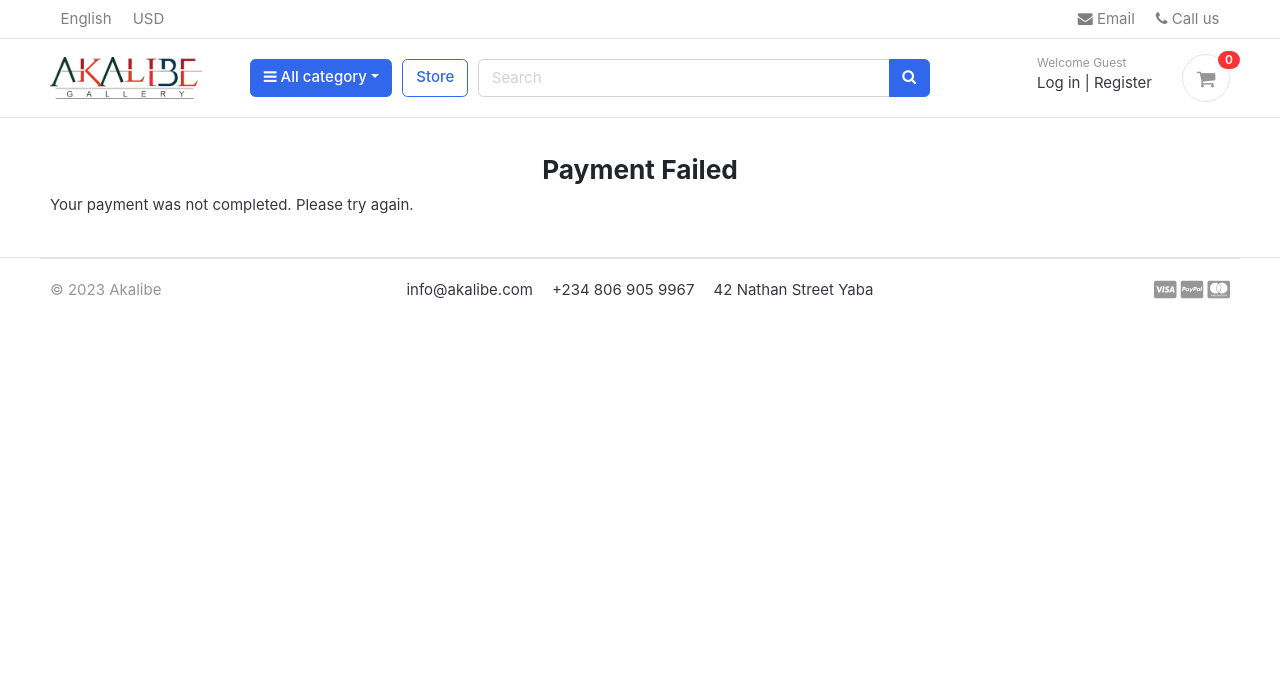
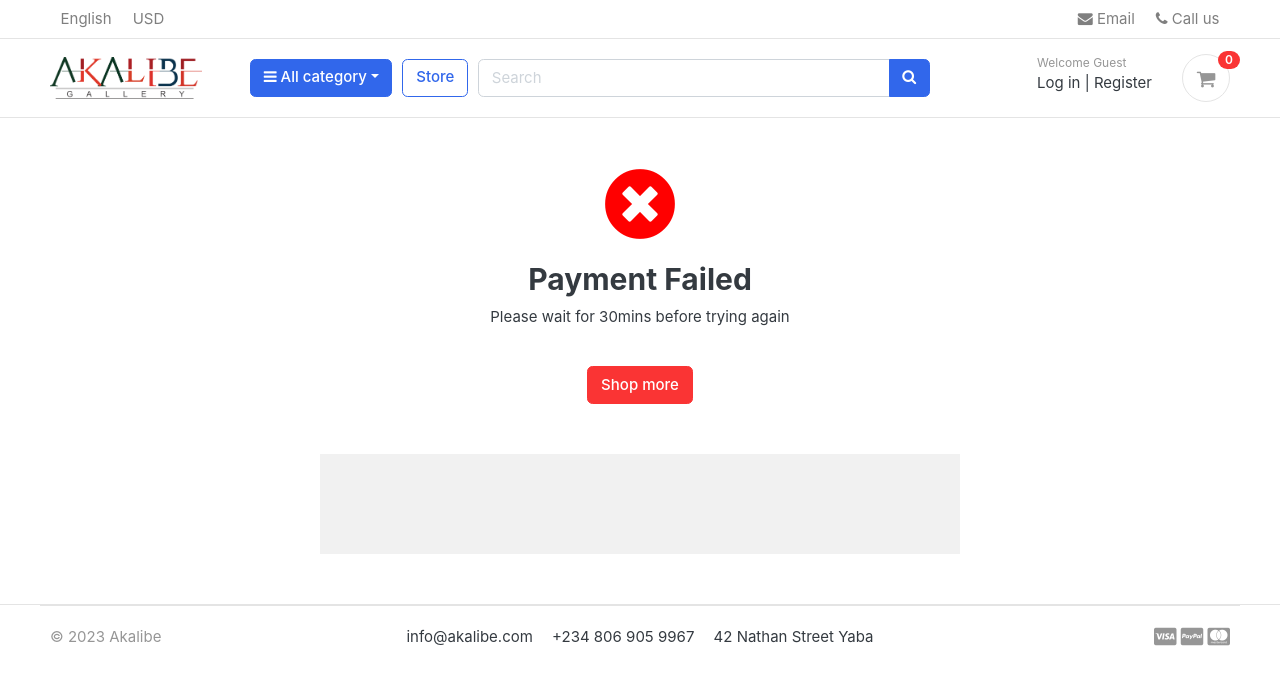
Before and after one commit to bensonibeabuchi/Akalibe, a Django app: page /orders/payment_failed/ in a window 1280 px wide. Shown: the top 685 px of the page. Run offline with Django 4.2, Linux system fonts and the light colour scheme; data that the repository does not hold is empty; some libraries are stand-ins or nearby versions; some web fonts are replaced.

Commit message:
added success/failed payment pages"

```diff
--- a/base/templates/base/payment_failed.html
+++ b/base/templates/base/payment_failed.html
@@ -1,13 +1,19 @@
 {% extends 'base/base.html' %} {% load static %} {% block content %}
-<section class="section-name padding-y-sm">
-  <div class="container">
-    <header class="section-heading">
-      <h3 class="section-title align-items-center justify-content-center d-flex">Payment Failed</h3>
-      <p>Your payment was not completed. Please try again.</p>
-    </header>
-    <div class="row">
+
+<div class="container mx-auto" style="margin-top: 50px;">
+    <div class="mx-auto d-flex">
+        <i class="fas fa-times-circle mx-auto" style="margin: 0 auto;font-size: 72px;margin-bottom: 20px;color: #ff0000;"></i>
     </div>
-  </div>
-</section>
+    <h2 class="text-center">Payment Failed</h2>
+    <p class="text-center">Please wait for 30mins before trying again</p>
+	<br>
+	<div class="text-center">
+		<a href="{% url 'store' %}" class="btn btn-danger">Shop more</a>
+	</div>
+</div>
+
+<div class="container" style="margin: 0 auto;width: 50%;padding: 50px;background: #f1f1f1;margin-top: 50px;margin-bottom: 50px;">
+
+    </div>
 
 {% endblock %}
```
Also changed, not shown: AKALIBE/settings.py (+17 -17 lines), orders/migrations/0007_alter_order_address_line_1_and_more.py (added).
